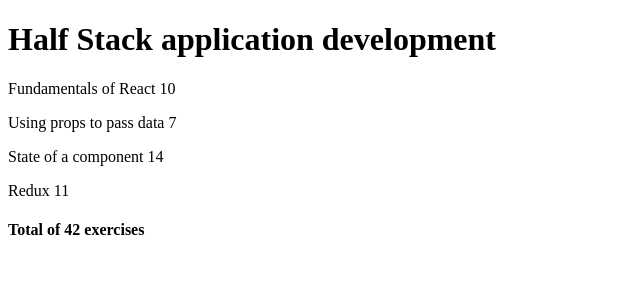
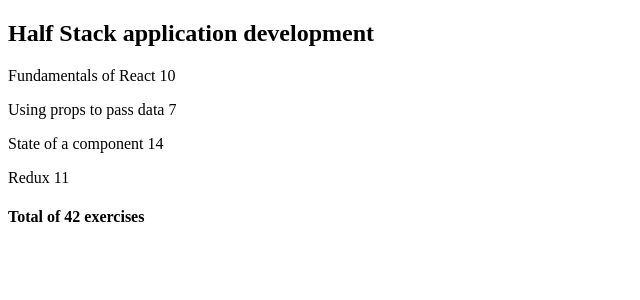
Before and after one commit to D-Hemanth/fullstackopen, a React (Create React App) app in the folder part2/courseinfo/: page / in a window 1280 px wide. Shown: the top 300 px of the page, without its empty margins (0-640 px from the left). Built offline with nearby package versions, Linux system fonts and the light colour scheme.

Commit message:
Reduce the header sizes for course names

```diff
--- a/part2/courseinfo/src/App.js
+++ b/part2/courseinfo/src/App.js
@@ -4,7 +4,7 @@ const Title = ({ title }) => {
 
 const Header = ({ courseName }) => {
   return (
-    <h1>{courseName}</h1>
+    <h2>{courseName}</h2>
   )
 }
 
```
